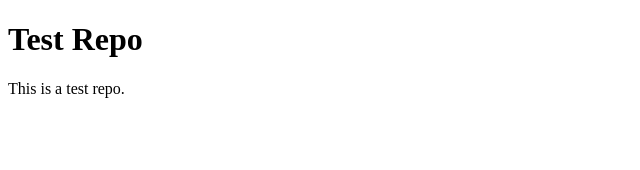
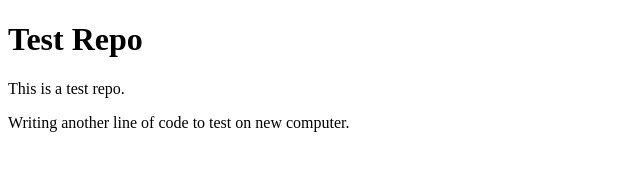
Before and after one commit to lwrocks/my-repo, a plain HTML site: page index.html in a window 1280 px wide. Shown: the whole page, without its empty margins (0-640 px from the left). Drawn offline with Linux system fonts and the light colour scheme.

Commit message:
Another commit 🙌🏽

```diff
--- a/index.html
+++ b/index.html
@@ -9,5 +9,6 @@
 <body>
     <h1>Test Repo</h1>
     <p>This is a test repo.</p>
+    <p>Writing another line of code to test on new computer.</p>
 </body>
 </html>
```
